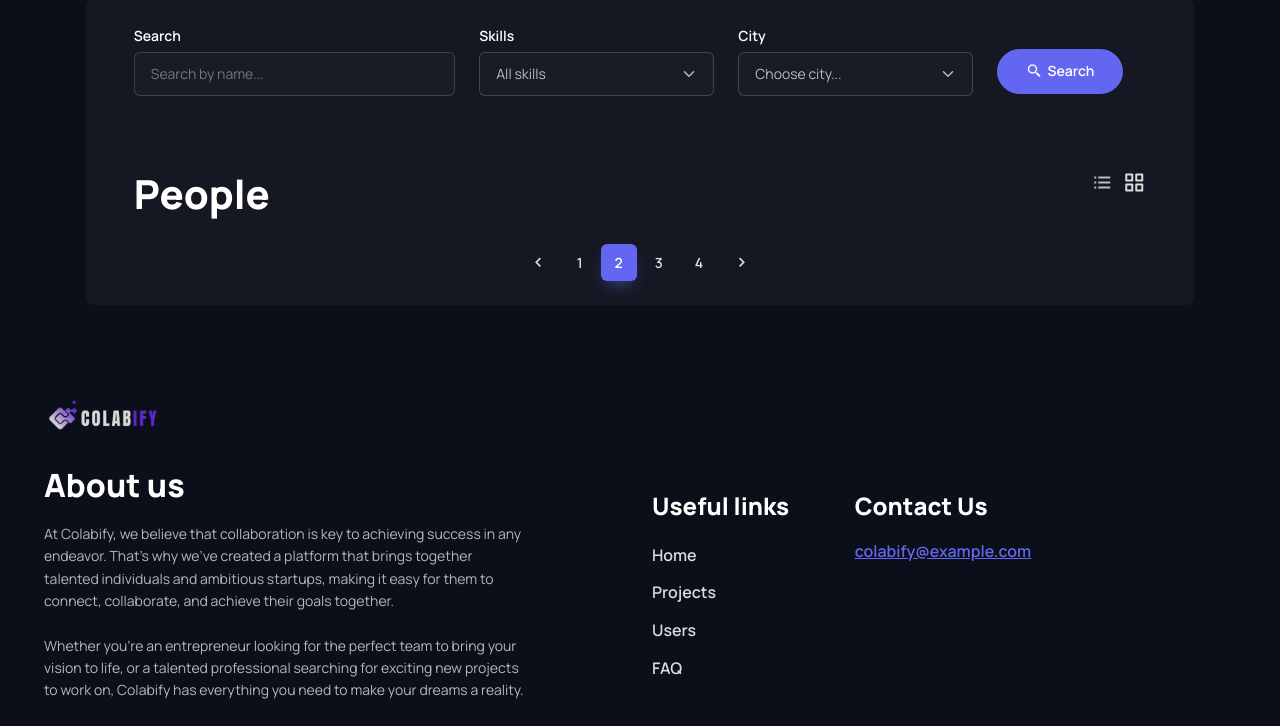
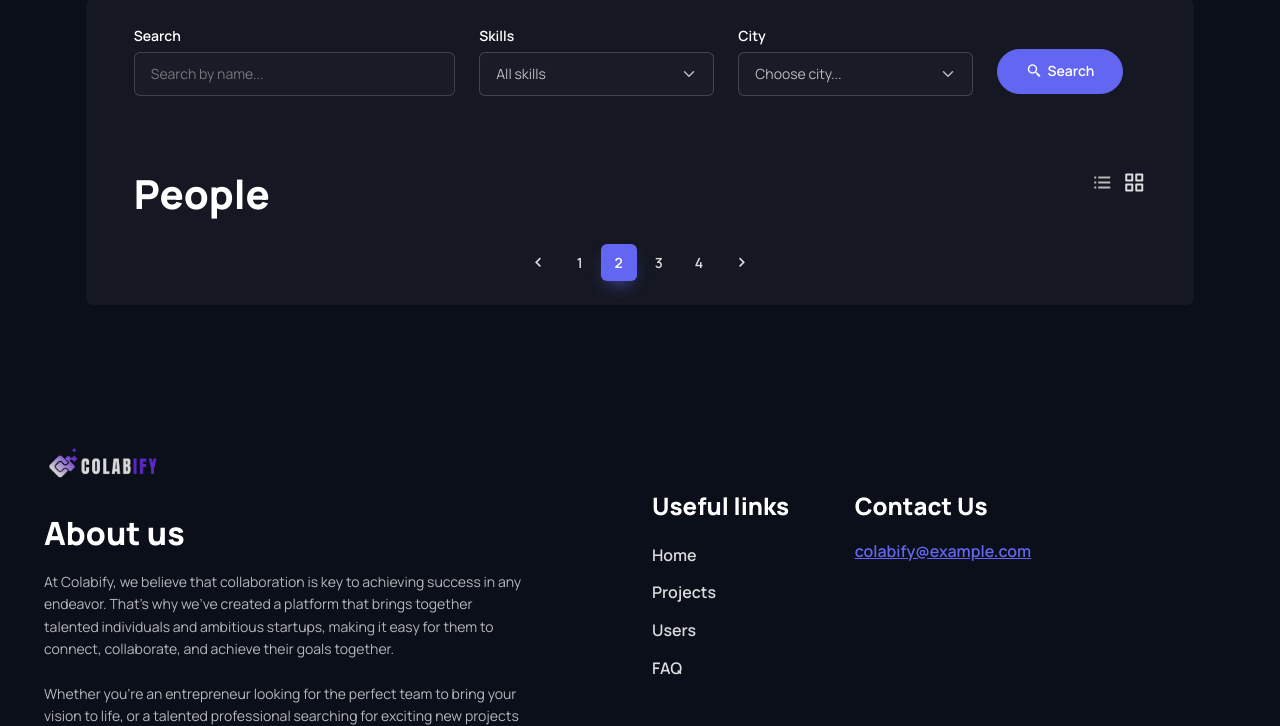
Before and after one commit to dariagridina/hackathon_swps, a Django app: page / in a window 1280 px wide. Shown: the part 975-1701 px from the top of the page. Run offline with Django 4.2, Linux system fonts and the light colour scheme; some libraries are stand-ins or nearby versions.

Commit message:
Change footer

```diff
--- a/templates/components/footer.html
+++ b/templates/components/footer.html
@@ -4,7 +4,7 @@
     <div class="container pt-lg-4">
         <div class="row pb-5">
             <div class="col-lg-5 col-md-6">
-                <div class="navbar-brand text-dark p-0 me-0 mb-3 mb-lg-4">
+                <div class="navbar-brand text-dark p-0 me-0 mb-3 mb-lg-4 mt-5">
                     <img src="{% static "images/logo.png" %}" width="47" alt="Job site" style="min-width: 120px">
                 </div>
                 <h2>About us</h2>
```
